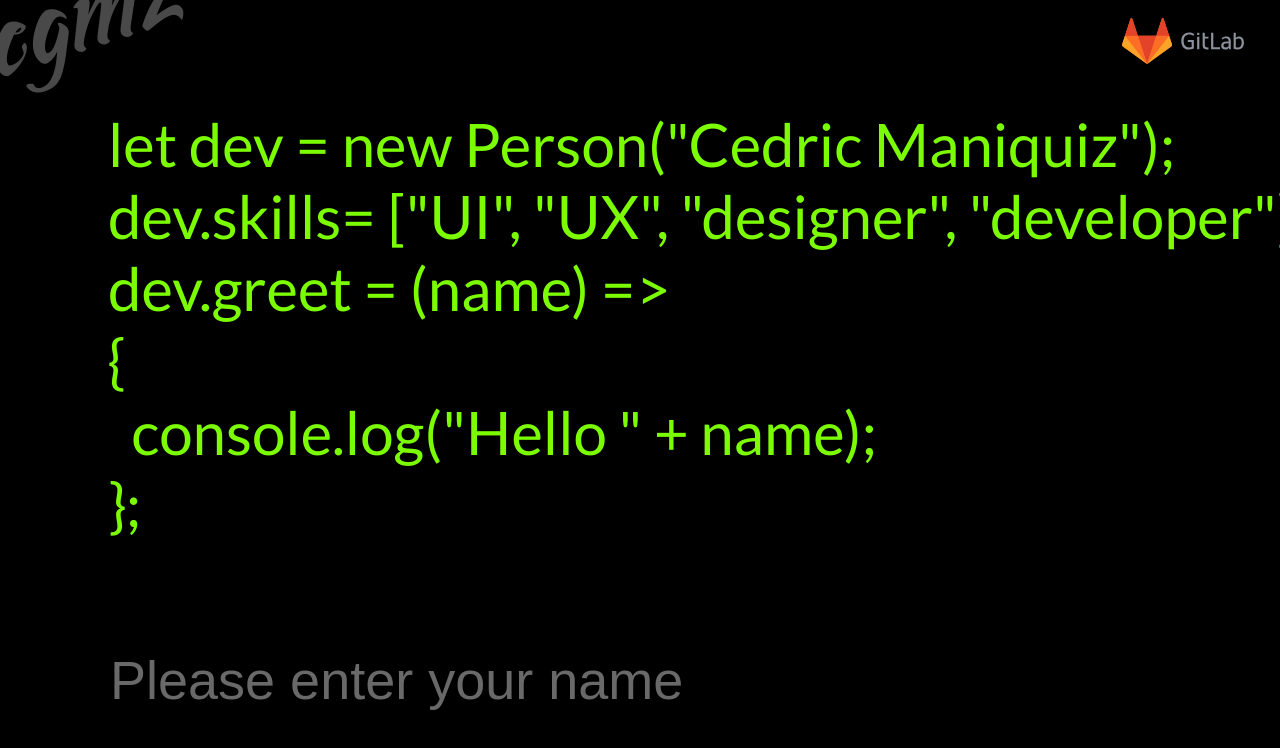
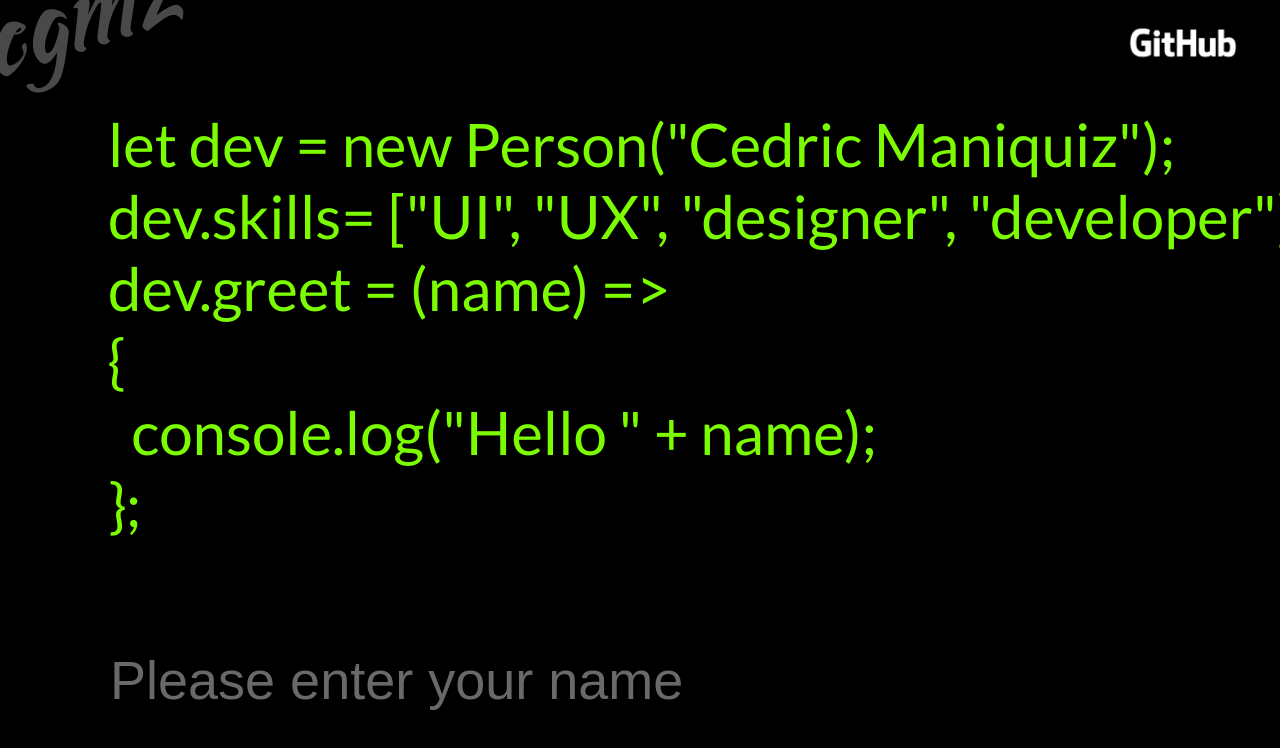
Before and after one commit to cmz103/cmz103.github.io, a website: page index.html in a window 1280 px wide. Shown: the top 748 px of the page. Drawn offline with nearby package versions, Linux system fonts and the light colour scheme.

Commit message:
changed anchor to Github

```diff
--- a/index.html
+++ b/index.html
@@ -13,7 +13,9 @@
 
 <body>
     <div id="logo">cgmz</div>
-    <nav><a href="https://gitlab.com/cgmaniquiz"><img src="assets/wm_no_bg.svg" alt="Gitlab"></a></nav>
+    <nav>
+        <a href="https://github.com/cmz103"><img src="assets/GitHub_Logo_White.png" alt="GitHub"></a>
+    </nav>
     <div id="wrapper">
         <div id="typed" style="white-space:pre;"></div>
         <div id="input"><input type="text" id="userName" /></div>
```
Also changed, not shown: assets/GitHub_Logo_White.png (added).
